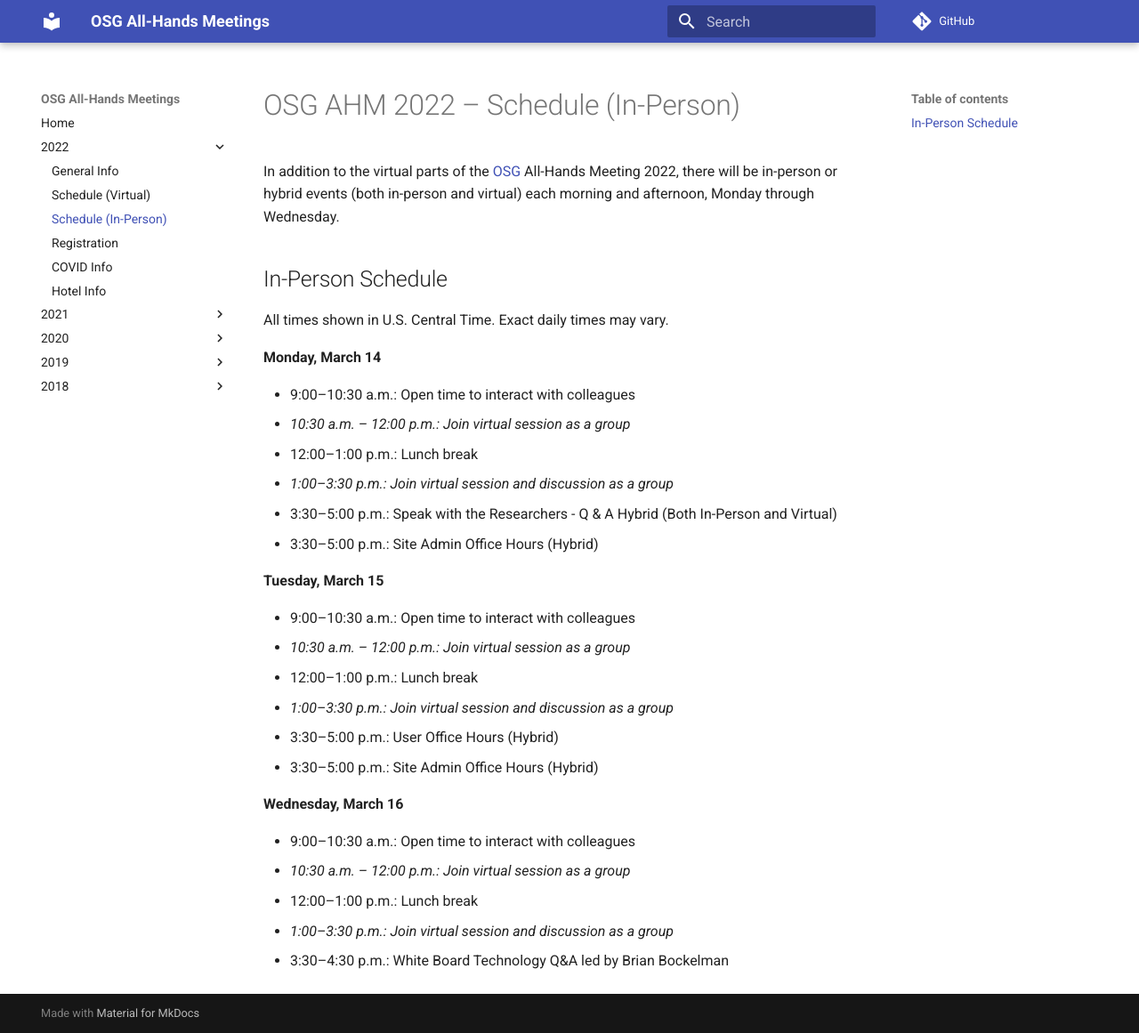
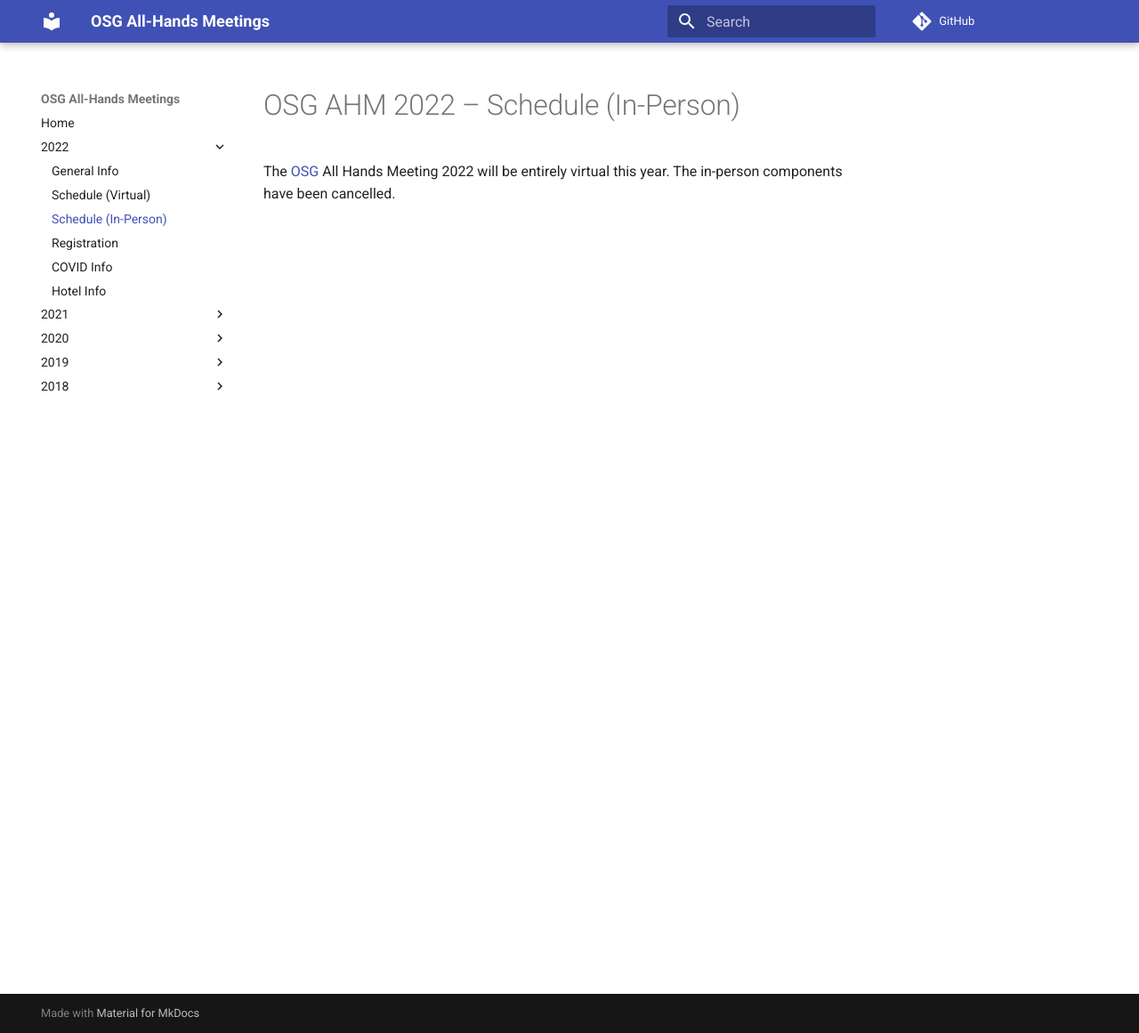
Before and after one commit to osg-htc/all-hands, an MkDocs documentation site: the page built from docs/2022/schedule-in-person.md, in a window 1280 px wide and 1161 px high. Shown: the whole window at 89% size. Built offline with MkDocs 1.6.1 and Material for MkDocs 9.7.7, drawn with Linux system fonts in a browser that asks for light colours; comment, search, counter and statistics services are not loaded.

Commit message:
Update schedule-in-person.md

```diff
--- a/docs/2022/schedule-in-person.md
+++ b/docs/2022/schedule-in-person.md
@@ -1,36 +1,3 @@
 # OSG AHM 2022 &ndash; Schedule (In-Person)
 
-In addition to the virtual parts of the [OSG](https://www.opensciencegrid.org) All-Hands Meeting 2022,
-there will be in-person or hybrid events (both in-person and virtual) each morning and afternoon,
-Monday through Wednesday.
-
-## In-Person Schedule
-
-All times shown in U.S. Central Time.
-Exact daily times may vary.
-
-**Monday, March 14**
-
-*   9:00–10:30 a.m.: Open time to interact with colleagues
-*   _10:30 a.m. – 12:00 p.m.: Join virtual session as a group_
-*   12:00–1:00 p.m.: Lunch break
-*   _1:00–3:30 p.m.: Join virtual session and discussion as a group_
-*   3:30–5:00 p.m.: Speak with the Researchers - Q & A Hybrid (Both In-Person and Virtual)
-*   3:30–5:00 p.m.: Site Admin Office Hours (Hybrid)
-
-**Tuesday, March 15**
-
-*   9:00–10:30 a.m.: Open time to interact with colleagues
-*   _10:30 a.m. – 12:00 p.m.: Join virtual session as a group_
-*   12:00–1:00 p.m.: Lunch break
-*   _1:00–3:30 p.m.: Join virtual session and discussion as a group_
-*   3:30–5:00 p.m.: User Office Hours (Hybrid)
-*   3:30–5:00 p.m.: Site Admin Office Hours (Hybrid)
-
-**Wednesday, March 16**
-
-*   9:00–10:30 a.m.: Open time to interact with colleagues
-*   _10:30 a.m. – 12:00 p.m.: Join virtual session as a group_
-*   12:00–1:00 p.m.: Lunch break
-*   _1:00–3:30 p.m.: Join virtual session and discussion as a group_
-*   3:30–4:30 p.m.: White Board Technology Q&A led by Brian Bockelman
+The [OSG](https://www.opensciencegrid.org) All Hands Meeting 2022 will be entirely virtual this year. The in-person components have been cancelled.
```
